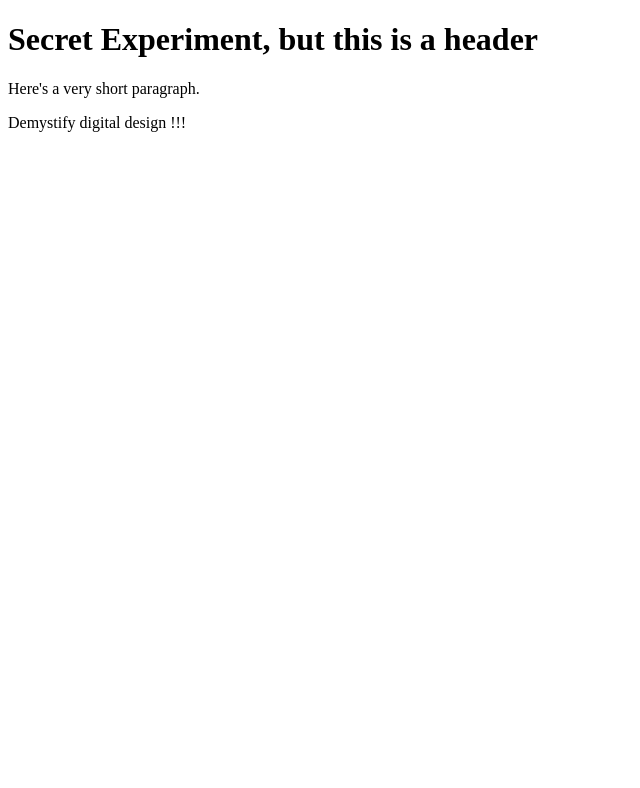
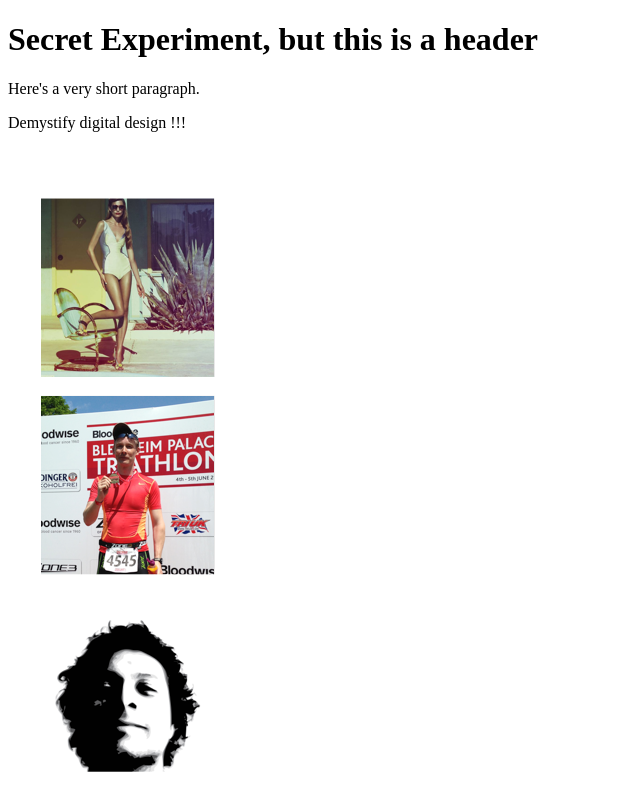
Before and after one commit to jonathanarmstrong64/Git-project-testing, a plain HTML site: page index.html in a window 1280 px wide. Shown: the top 788 px of the page, without its empty margins (0-640 px from the left). Drawn offline with Linux system fonts and the light colour scheme.

Commit message:
Added image

```diff
--- a/index.html
+++ b/index.html
@@ -11,6 +11,8 @@
     <p>Here's a very short paragraph.</p>
 
     <p>Demystify digital design !!!</p>
+
+    <img src="./Portraits.png" alt="">
   </body>
 
 </html>
```
